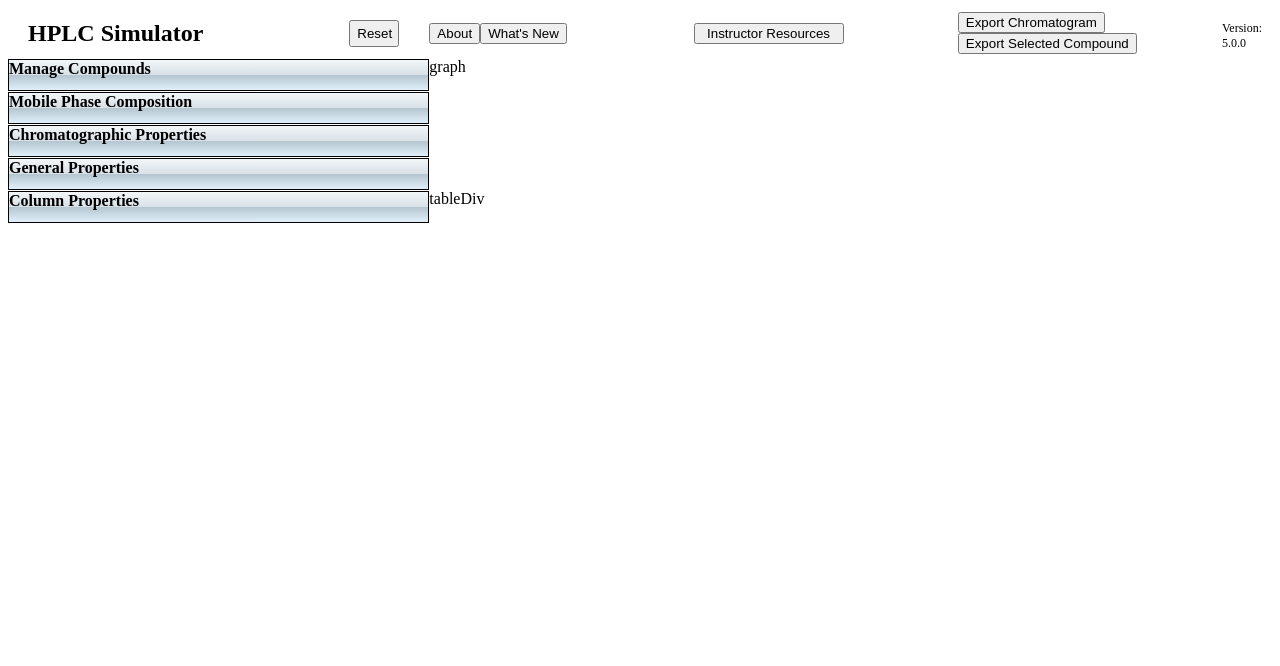
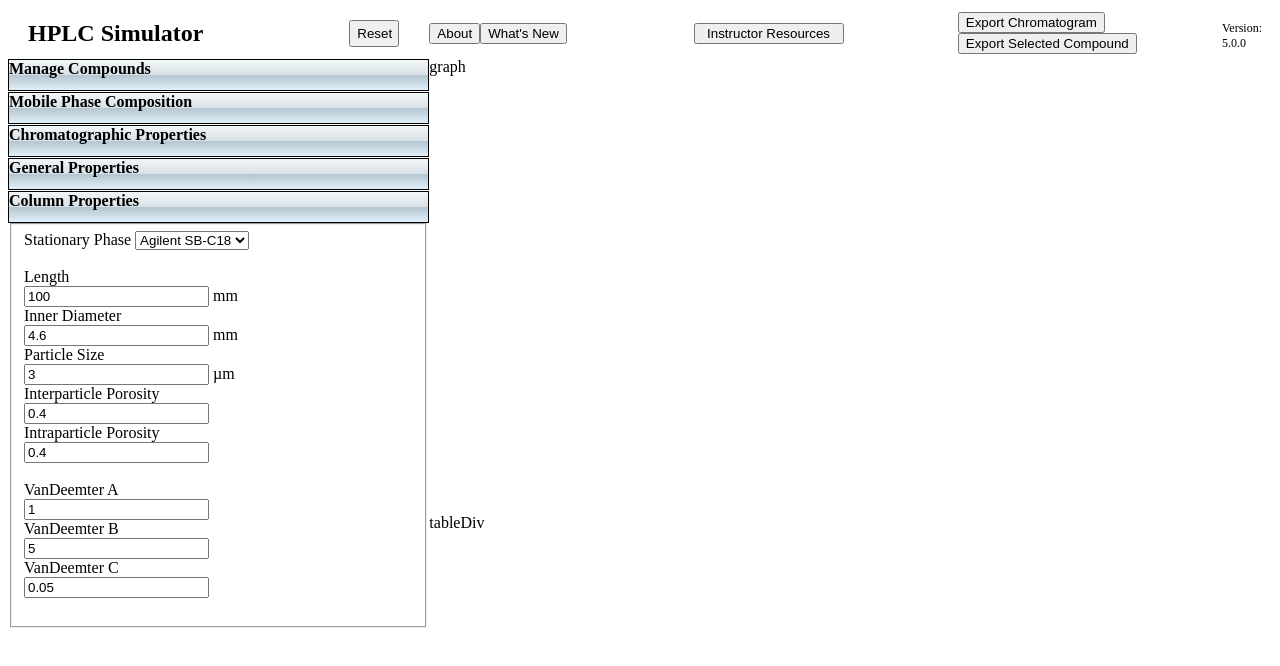
Before and after one commit to stoll-lab-gac/hplcsim, a React (Create React App) app: page / in a window 1280 px wide. Both pictures are taken after a click on the element "Column Properties". Shown: the top 666 px of the page. Built offline with nearby package versions, Linux system fonts and the light colour scheme.

Commit message:
Add column inputs

```diff
--- a/src/App.js
+++ b/src/App.js
@@ -2,6 +2,7 @@
 import { CollapsableDiv } from './CollapsableDiv';
 import { MenuMobilePhase } from './MenuMobilePhase';
 import { MenuChromatographic } from './MenuChromatographic';
+import { MenuColumn } from './MenuColumn';
 
 import { useCallback } from 'react';
 
@@ -63,7 +64,7 @@ export function App({state, dispatch}) {
       case 'length':
         updatedCondition = {length: value}
         break;
-      case 'diameter':
+      case 'inner-diameter':
         updatedCondition = {innerDiameter: value}
         break;
       case 'particle-size':
@@ -144,6 +145,21 @@ export function App({state, dispatch}) {
         <CollapsableDiv title='General Properties'>
         </CollapsableDiv>
         <CollapsableDiv title='Column Properties'>
+          <fieldset>
+            <MenuColumn
+              columns={state.columns}
+              selectedColumn={state.selectedColumn}
+              length={state.length}
+              innerDiameter={state.innerDiameter}
+              particleSize={state.particleSize}
+              epsilonI={state.epsilonI}
+              epsilonE={state.epsilonE}
+              vanDeemterA={state.vanDeemterA}
+              vanDeemterB={state.vanDeemterB}
+              vanDeemterC={state.vanDeemterC}
+              onChange={(name, value) => handleInputChange(name, value)}
+            />
+          </fieldset>
         </CollapsableDiv>
       </div>
       <div id="graph">graph</div>
--- /dev/null
+++ b/src/MenuColumn.js
@@ -0,0 +1,86 @@
+import { LabeledInput } from './LabeledInput';
+import { format } from 'd3-format';
+
+
+export function MenuColumn({
+  columns,
+  selectedColumn,
+  length,
+  innerDiameter,
+  particleSize,
+  epsilonI,
+  epsilonE,
+  vanDeemterA,
+  vanDeemterB,
+  vanDeemterC,
+  onChange
+}) {
+
+  const columnOptions = columns.map((value)=>
+    <option value={value} key={value}>{value}</option>
+  );
+
+  return (
+    <>
+      <span>Stationary Phase </span>
+      <select
+        value={columns[selectedColumn]}
+        onChange={(e) => onChange('selected-column', e.target.value)}
+        >
+        {columnOptions}
+      </select>
+      <br />
+      <br />
+      <LabeledInput
+        label='Length'
+        unit='mm'
+        value={length}
+        verify={a => a >= 1 && a <= 1000}
+        onChange={(val)=>onChange('length', val)}  />
+      <LabeledInput
+        label='Inner Diameter'
+        unit='mm'
+        value={innerDiameter}
+        verify={a => a >= 1 && a <= 1000}
+        onChange={(val)=>onChange('inner-diameter', val)}  />
+      <LabeledInput
+        label='Particle Size'
+        unit='µm'
+        value={particleSize}
+        verify={a => a >= 1 && a <= 1000}
+        onChange={(val)=>onChange('particle-size', val)}  />
+      <LabeledInput
+        label='Interparticle Porosity'
+        unit=''
+        value={epsilonI}
+        verify={a => a >= 0 && a <= 1}
+        onChange={(val)=>onChange('epsiloni', val)}  />
+      <LabeledInput
+        label='Intraparticle Porosity'
+        unit=''
+        value={epsilonE}
+        verify={a => a >= 0 && a <= 1}
+        onChange={(val)=>onChange('epsilone', val)}  />
+      <br />
+      <LabeledInput
+        label='VanDeemter A'
+        unit=''
+        value={vanDeemterA}
+        verify={a => a >= 0.01 && a <= 10}
+        onChange={(val)=>onChange('vanDeemter-A', val)}  />
+      <LabeledInput
+        label='VanDeemter B'
+        unit=''
+        value={vanDeemterB}
+        verify={a => a >= 0.01 && a <= 10}
+        onChange={(val)=>onChange('vanDeemter-B', val)}  />
+      <LabeledInput
+        label='VanDeemter C'
+        unit=''
+        value={vanDeemterC}
+        verify={a => a >= 0.01 && a <= 10}
+        onChange={(val)=>onChange('vanDeemter-C', val)}  />
+      <br />
+    </>
+  );
+}
--- a/src/Provider.js
+++ b/src/Provider.js
@@ -17,7 +17,8 @@ function init(){
     injectionVolume: 5,     // injection volume (microliters)
     flowRate: 2.0,          // flow rate (mL/min)
 
-    column: 'Agilent SB-C18',
+    columns: ['Agilent SB-C18'],
+    selectedColumn: 'Agilent SB-C18',
     length: 100.0,
     innerDiameter: 4.6,
     particleSize: 3.0,
```
